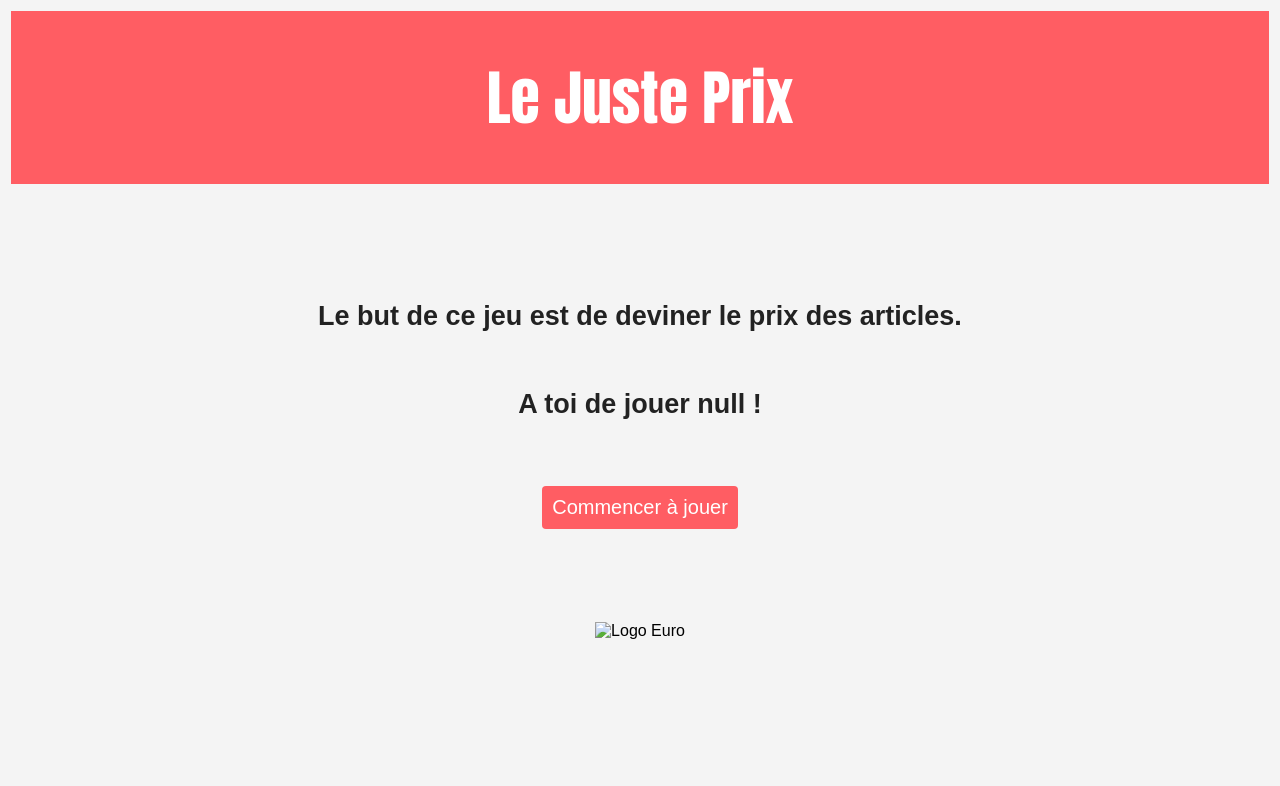
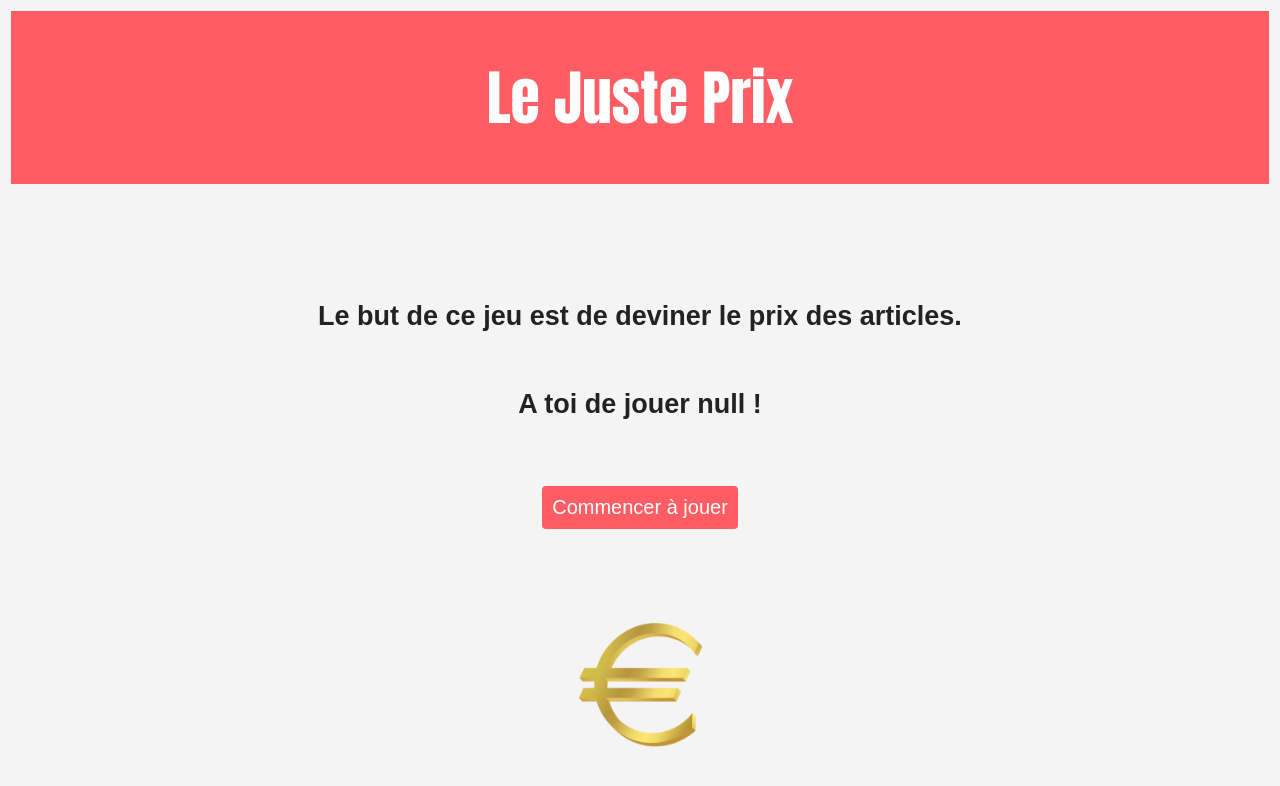
Before and after one commit to NathanaelMo/JustePrix, a website: page Front/demarrer_jeu.html in a window 1280 px wide. Drawn offline with Linux system fonts and the light colour scheme.

Commit message:
Fix affichage

```diff
--- a/Front/demarrer_jeu.html
+++ b/Front/demarrer_jeu.html
@@ -38,7 +38,7 @@
 
     <br><br><br><br><br>
 
-    <img src="euro.png" class="image_accueil" alt="Logo Euro">
+    <img src="./Images_Juste_Prix_Png/euro.png" class="image_accueil" alt="Logo Euro">
 
 </body>
 
```
Also changed, not shown: Front/jeux.html (+0 -1 lines).
